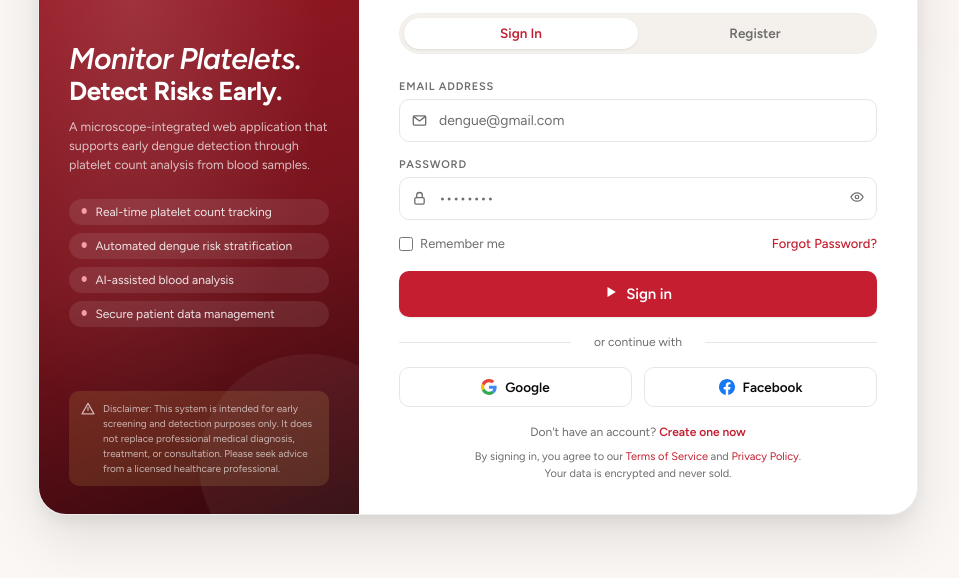
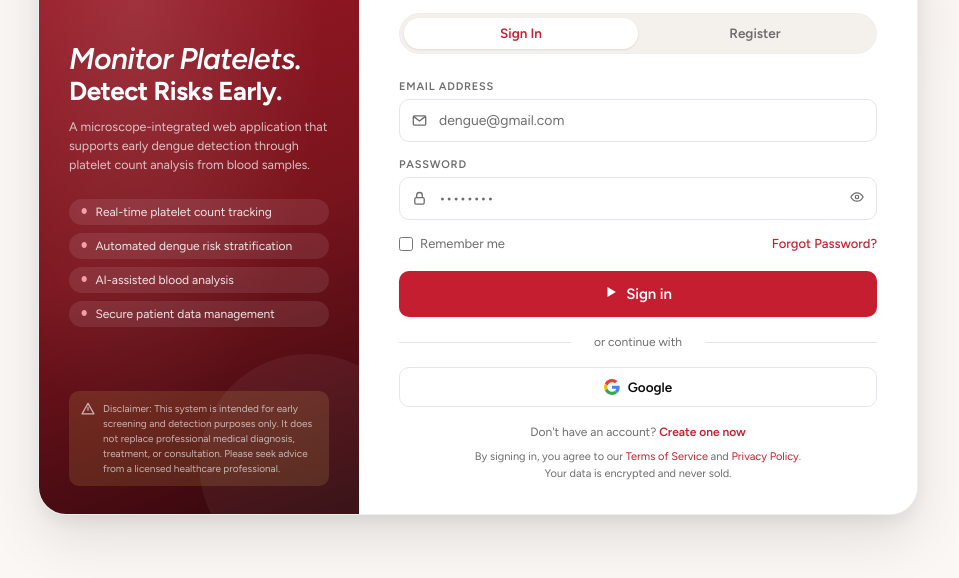
Before and after one commit to kierr1/plateletwatch-web, a website: page signin.html in a window 1280 px wide. Shown: the part 196-774 px from the top of the page, without its empty margins (162-1121 px from the left). Drawn offline with nearby package versions, Linux system fonts and the light colour scheme.

Commit message:
Remove Facebook OAuth integration from signin.html
Removed Facebook OAuth button and related comments from the signin page.

```diff
--- a/signin.html
+++ b/signin.html
@@ -454,12 +454,6 @@
         </svg>
         Google
       </button>
-      <button class="btn-social" onclick="handleOAuth('facebook')" id="btn-fb">
-        <svg width="16" height="16" viewBox="0 0 24 24" fill="#1877F2">
-          <path d="M24 12.073C24 5.405 18.627 0 12 0S0 5.405 0 12.073C0 18.1 4.388 23.094 10.125 24v-8.437H7.078v-3.49h3.047V9.41c0-3.025 1.792-4.697 4.533-4.697 1.313 0 2.686.236 2.686.236v2.971H15.83c-1.491 0-1.956.93-1.956 1.886v2.267h3.328l-.532 3.49h-2.796V24C19.612 23.094 24 18.1 24 12.073z"/>
-        </svg>
-        Facebook
-      </button>
     </div>
 
     <p class="bottom-note">Don't have an account? <a href="/register">Create one now</a></p>
@@ -475,8 +469,6 @@
 <script src="https://cdn.jsdelivr.net/npm/@supabase/supabase-js@2"></script>
 <script src="supabase.config.js"></script>
 
-<!-- Facebook SDK removed: replace appId with a real Meta Developer App ID before re-enabling -->
-<!-- <script async defer crossorigin="anonymous" src="https://connect.facebook.net/en_US/sdk.js#xfbml=1&version=v18.0&appId=YOUR_REAL_FACEBOOK_APP_ID"></script> -->
 
 <!-- ── OAUTH PROFILE COMPLETION MODAL ── -->
 <div class="modal-overlay" id="profile-modal">
@@ -625,11 +617,6 @@
   </div>
 </div>
 <script>
-  // Facebook OAuth is enabled — make sure it's also turned on in
-  // Supabase Dashboard → Authentication → Providers → Facebook,
-  // with a valid Facebook App ID/Secret from developers.facebook.com,
-  // and this page's URL added to Supabase's allowed Redirect URLs.
-
   // ── Guard: prevent double-redirect from getSession + onAuthStateChange ──
   let _authHandled = false;
 
@@ -644,7 +631,7 @@
 
   // ── Listen for OAuth redirect callback ──────────────────────────────
   // INITIAL_SESSION fires when Supabase exchanges the #access_token fragment
-  // on return from Google/Facebook. SIGNED_IN handles email sign-in.
+  // on return from Google. SIGNED_IN handles email sign-in.
   _supabase.auth.onAuthStateChange(async (event, session) => {
     if ((event === 'SIGNED_IN' || event === 'INITIAL_SESSION' || event === 'TOKEN_REFRESHED') && session) {
       if (_authHandled) return; // already handled by getSession() above
@@ -749,7 +736,7 @@
     }
   }
 
-  // ── OAuth (Google / Facebook) ────────────────────────────────────────
+  // ── OAuth (Google) ────────────────────────────────────────
   async function handleOAuth(provider) {
     // Build a clean, reliable redirect URL back to this exact page
     const redirectTo = window.location.origin + window.location.pathname;
@@ -760,7 +747,6 @@
         redirectTo,
         queryParams: {
           // Google: always show account chooser
-          // Facebook: ignored but harmless
           prompt: 'select_account',
         }
       }
```
